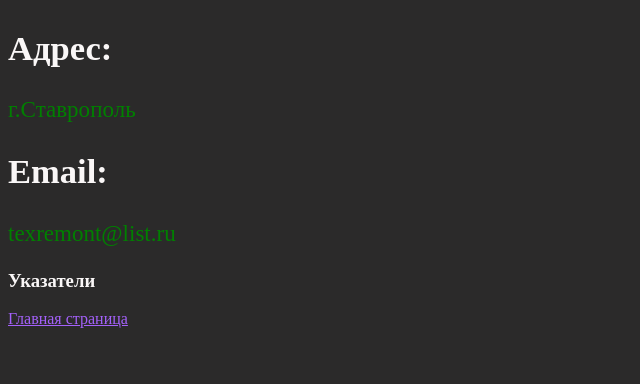
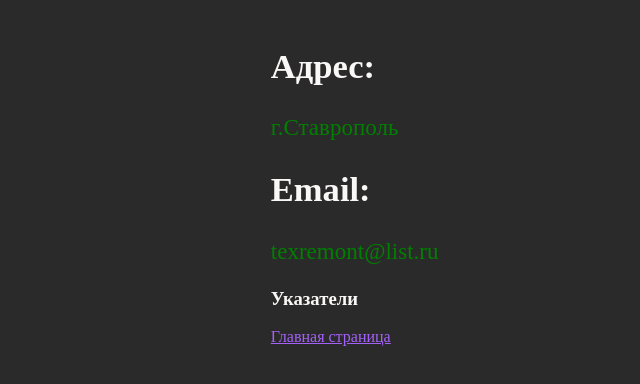
Before and after one commit to dorax87/dorax87.github.io, a plain HTML site: page adress.html in a window 1280 px wide. Shown: the whole page, without its empty margins (0-640 px from the left). Drawn offline with Linux system fonts and the light colour scheme.

Commit message:
Update adress.html

```diff
--- a/adress.html
+++ b/adress.html
@@ -7,9 +7,17 @@
 	          background-color: #2b2a2a;
 			  color: #faf7f7;
 		}
+	    #content{
+    			margin-left: 20%;
+    			margin-bottom: 10px;
+    			width: 670px;
+    			padding: 10px;
+
+    		}
 	</style>
 </head>
 <body link="a461fa" vlink="blue" hover="red">
+	<div id="content">
 	<big><big>
 	<h2>Адрес:</h2>
 	<p style="color:green">г.Ставрополь</p>
@@ -18,5 +26,7 @@
     </big></big>
     <h3>Указатели</h3>
     <p><a href="index.html">Главная страница</a></p>
+	</div>
+
 </body>
 </html>
```
